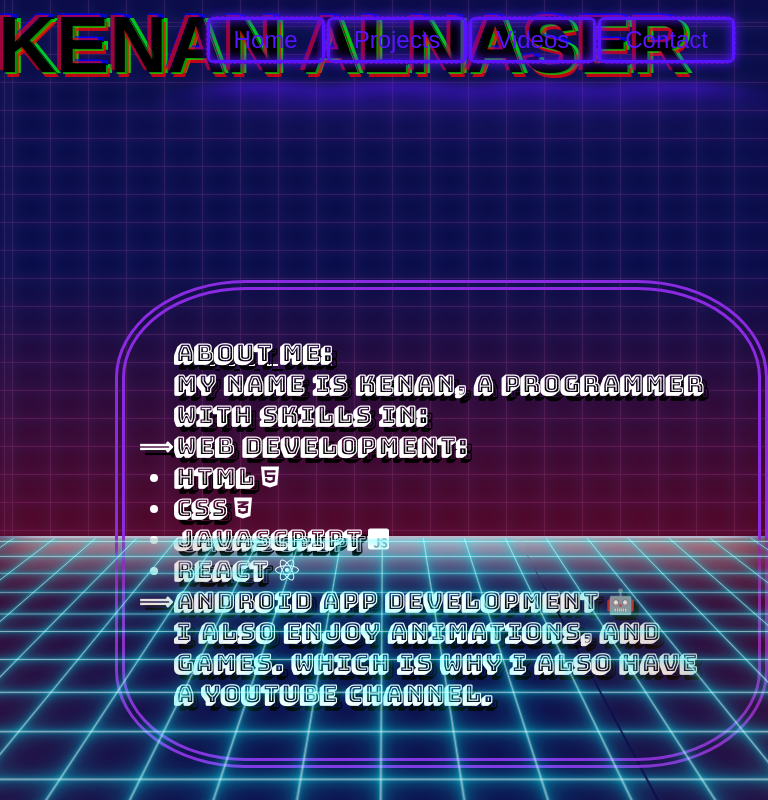
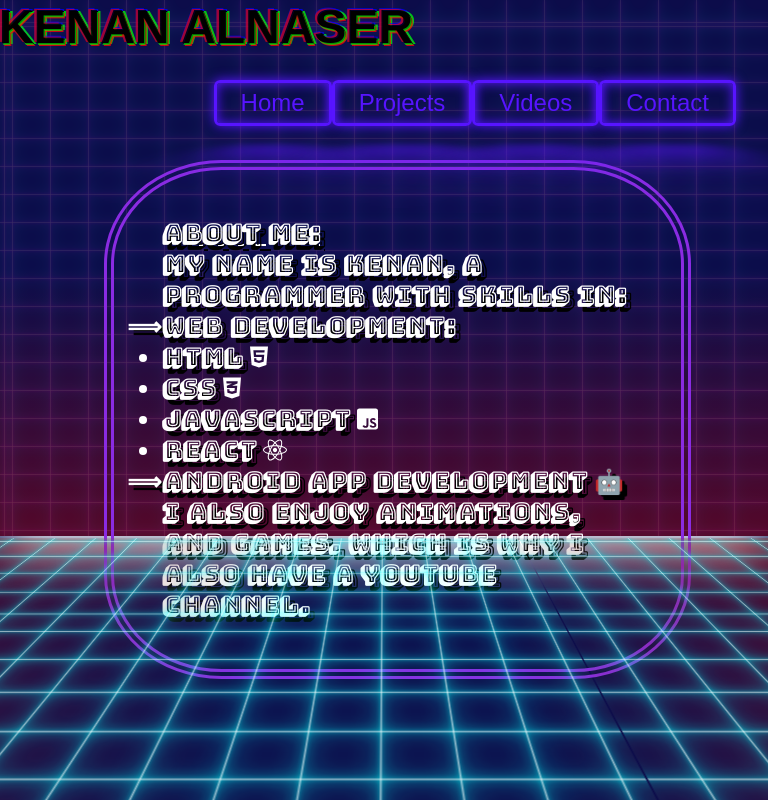
Before and after one commit to Kenan-Alnaser/My-React-Portfolio, a React (Create React App) app: page / in a window 768 px wide. Built offline with nearby package versions, Linux system fonts and the light colour scheme; the HTML template or start-up script is replaced by a standard one; a web font is replaced by a local one.

Commit message:
responsive design phone and tablet

```diff
--- a/src/components/Contact.js
+++ b/src/components/Contact.js
@@ -8,6 +8,7 @@
 const Contact = () => {
   return (
     <React.Fragment>
+      <div className="contactContainer">
         <h2>
           Contact Me:
           <br />
@@ -15,7 +16,10 @@
             href="https://www.linkedin.com/in/kenan-alnaser/"
             className="contactBtn"
           >
-          <FontAwesomeIcon icon={faLinkedin} className="contactBtn linkedin" />
+            <FontAwesomeIcon
+              icon={faLinkedin}
+              className="contactBtn linkedin"
+            />
           </a>
           <a href="https://github.com/Kenan-Alnaser" className="contactBtn">
             <FontAwesomeIcon icon={faGithub} className="contactBtn github" />
@@ -30,9 +34,13 @@
             href="https://www.facebook.com/VorAnsirtGaming"
             className="contactBtn"
           >
-          <FontAwesomeIcon icon={faFacebook} className="contactBtn facebook" />
+            <FontAwesomeIcon
+              icon={faFacebook}
+              className="contactBtn facebook"
+            />
           </a>
         </h2>
+      </div>
     </React.Fragment>
   );
 };
--- a/src/sass/main.scss
+++ b/src/sass/main.scss
@@ -62,7 +62,6 @@
 a {
   text-decoration: none;
   color: blue;
-  border: purple 1px dashed;
   border-radius: 10px;
 }
 
@@ -94,7 +93,6 @@
 .contactBtn {
   transform: scale(5);
   margin: 3rem;
-  border: none;
 }
 
 .linkedin {
@@ -417,3 +415,78 @@
       translate3d(var(--left), 0, 125px);
   }
 }
+
+// Media Queries
+
+// Phone
+
+@media (min-width: 320px) and (max-width: 480px) {
+  h1,
+  h2,
+  h3 {
+    font-size: 1rem;
+  }
+  .glitch {
+    font-size: 2rem;
+  }
+  nav {
+    display: inline-block;
+    top: 3rem;
+  }
+  .videoContainer {
+    display: inline-block;
+    top: 10rem;
+  }
+  iframe {
+    height: 10rem;
+    width: 10rem;
+  }
+  .contactBtn {
+    margin: 1rem;
+    transform: scale(3);
+  }
+  .contactContainer {
+    display: flex;
+    justify-content: center;
+    align-items: center;
+  }
+}
+
+// Tablet
+
+@media (min-width: 481px) and (max-width: 768px) {
+  h1,
+  h2,
+  h3 {
+    font-size: 1.5rem;
+  }
+  .glitch {
+    font-size: 3rem;
+  }
+  nav {
+    display: inline-block;
+    top: 5rem;
+  }
+  .mainContainer {
+    position: absolute;
+    top: 10rem;
+    width: 90%;
+  }
+  .videoContainer {
+    display: inline-block;
+    top: 16rem;
+  }
+  iframe {
+    height: 20rem;
+    width: 16rem;
+  }
+  .contactBtn {
+    margin: 1.5rem;
+    transform: scale(3);
+  }
+  .contactContainer {
+    display: flex;
+    justify-content: center;
+    align-items: center;
+  }
+}
```
Lines whose indentation alone changed are shown as unchanged.
